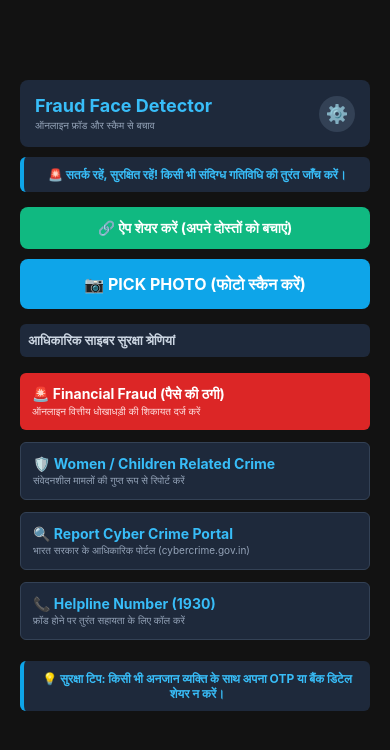
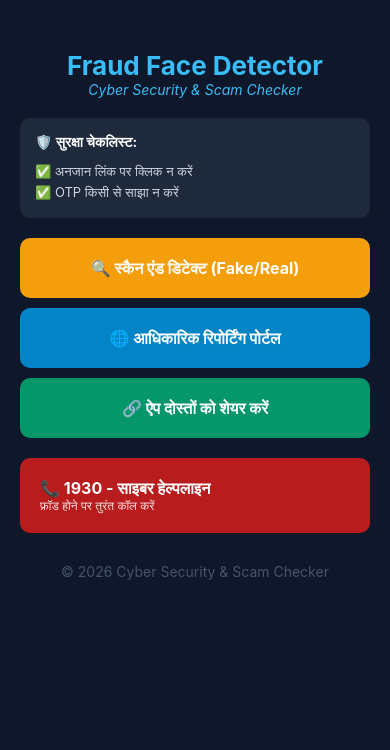
Before and after one commit to aashishkevat975-cyber/Deepfake-Shield, a React Native app: screen / in a window 390 px wide. Shown: the top 750 px of the page. Built offline with nearby package versions, Linux system fonts and the light colour scheme.

Commit message:
Update App.js

```diff
--- a/App.js
+++ b/App.js
@@ -1,134 +1,88 @@
 import React, { useState } from 'react';
-import { StyleSheet, Text, View, TouchableOpacity, Linking, ScrollView, Share } from 'react-native';
+import { StyleSheet, Text, View, TouchableOpacity, ScrollView, Share, Linking, Alert } from 'react-native';
+import { WebView } from 'react-native-webview';
 
 export default function App() {
-  const [showSettings, setShowSettings] = useState(false);
+  const [url, setUrl] = useState(null);
 
-  // ऐप शेयर करने का फंक्शन
-  const onShareApp = async () => {
-    try {
-      await Share.share({
-        message: 'सावधान! ऑनलाइन फ्रॉड और डीपफेक से बचने के लिए इस बेहतरीन "Fraud Face Detector" ऐप का इस्तेमाल करें और सुरक्षित रहें। अभी डाउनलोड करें!',
-      });
-    } catch (error) {
-      alert(error.message);
-    }
+  // 2. स्कैनिंग का स्मार्ट एनीमेशन
+  const startScan = () => {
+    Alert.alert("Scanning...", "सुरक्षा जाँच की जा रही है, कृपया प्रतीक्षा करें...");
+    setTimeout(() => {
+      Alert.alert("Result", "आपका डिवाइस सुरक्षित है! लेकिन हमेशा सतर्क रहें।");
+    }, 2000);
   };
 
+  // 5. बेहतर शेयरिंग
+  const onShareApp = async () => {
+    await Share.share({ message: 'सावधान! ऑनलाइन फ्रॉड से बचने के लिए "Fraud Face Detector" ऐप इस्तेमाल करें। डाउनलोड करें: [आपका लिंक]' });
+  };
+
+  // 1. इन-ऐप ब्राउजिंग (अगर URL सेट है तो WebView खुलेगा)
+  if (url) {
+    return (
+      <View style={{ flex: 1, backgroundColor: '#0f172a' }}>
+        <View style={styles.webHeader}>
+          <TouchableOpacity onPress={() => setUrl(null)}><Text style={{color:'#fff', fontWeight:'bold', fontSize:16}}>⬅ वापस जाएं</Text></TouchableOpacity>
+        </View>
+        <WebView source={{ uri: url }} />
+      </View>
+    );
+  }
+
   return (
-    <View style={styles.container}>
-      {/* सेटिंग्स पेज */}
-      {showSettings ? (
-        <ScrollView style={styles.container}>
-          <TouchableOpacity style={styles.backBtn} onPress={() => setShowSettings(false)}>
-            <Text style={styles.backBtnText}>⬅ वापस जाएं</Text>
-          </TouchableOpacity>
+    <ScrollView style={styles.container}>
+      {/* Title & Sub-title */}
+      <View style={styles.header}>
+        <Text style={styles.headerTitle}>Fraud Face Detector</Text>
+        <Text style={styles.subTitle}>Cyber Security & Scam Checker</Text>
+      </View>
 
-          <Text style={styles.settingsHeading}>Settings & Info</Text>
+      {/* 3. सुरक्षा चेकलिस्ट */}
+      <View style={styles.checklist}>
+        <Text style={{color:'#fff', fontWeight:'bold', marginBottom:10}}>🛡️ सुरक्षा चेकलिस्ट:</Text>
+        <Text style={styles.checkText}>✅ अनजान लिंक पर क्लिक न करें</Text>
+        <Text style={styles.checkText}>✅ OTP किसी से साझा न करें</Text>
+      </View>
 
-          <TouchableOpacity style={styles.settingItem} onPress={() => Linking.openURL('https://cybercrime.gov.in')}>
-            <Text style={styles.settingTitle}>🌐 आधिकारिक साइबर क्राइम पोर्टल</Text>
-            <Text style={styles.settingSub}>cybercrime.gov.in पर जाएं</Text>
-          </TouchableOpacity>
+      {/* 4. कलर कोडिंग वाले बटन्स */}
+      <TouchableOpacity style={styles.orangeBtn} onPress={startScan}>
+        <Text style={styles.btnText}>🔍 स्कैन एंड डिटेक्ट (Fake/Real)</Text>
+      </TouchableOpacity>
 
-          <TouchableOpacity style={styles.settingItem} onPress={() => alert('Fraud Face Detector ऐप ऑनलाइन स्कैम, फेक फोटो और फ्रॉड से सतर्क रहने के लिए बनाया गया है।')}>
-            <Text style={styles.settingTitle}>ℹ️ हमारे बारे में (About Us)</Text>
-            <Text style={styles.settingSub}>ऐप की जानकारी और उद्देश्य</Text>
-          </TouchableOpacity>
+      <TouchableOpacity style={styles.blueBtn} onPress={() => setUrl('https://cybercrime.gov.in')}>
+        <Text style={styles.btnText}>🌐 आधिकारिक रिपोर्टिंग पोर्टल</Text>
+      </TouchableOpacity>
 
-          <TouchableOpacity style={styles.settingItem} onPress={onShareApp}>
-            <Text style={styles.settingTitle}>📤 ऐप शेयर करें</Text>
-            <Text style={styles.settingSub}>दोस्तों और परिवार के साथ साझा करें</Text>
-          </TouchableOpacity>
+      <TouchableOpacity style={styles.greenBtn} onPress={onShareApp}>
+        <Text style={styles.btnText}>🔗 ऐप दोस्तों को शेयर करें</Text>
+      </TouchableOpacity>
 
-          <TouchableOpacity style={styles.settingItem} onPress={() => alert('किसी भी सहायता के लिए भारत सरकार के साइबर हेल्पलाइन नंबर 1930 पर कॉल करें।')}>
-            <Text style={styles.settingTitle}>📞 सहायता और फीडबैक (Support)</Text>
-            <Text style={styles.settingSub}>मदद और संपर्क जानकारी</Text>
-          </TouchableOpacity>
-        </ScrollView>
-      ) : (
-        /* मुख्य होम स्क्रीन */
-        <ScrollView style={styles.container}>
-          <View style={styles.header}>
-            <View>
-              <Text style={styles.headerTitle}>Fraud Face Detector</Text>
-              <Text style={styles.headerSub}>ऑनलाइन फ्रॉड और स्कैम से बचाव</Text>
-            </View>
-            {/* सेटिंग्स आइकॉन बटन */}
-            <TouchableOpacity style={styles.settingsIconBtn} onPress={() => setShowSettings(true)}>
-              <Text style={styles.settingsIconText}>⚙️</Text>
-            </TouchableOpacity>
-          </View>
+      {/* 6. हेल्पलाइन का सीधा बटन */}
+      <TouchableOpacity style={styles.redCard} onPress={() => Linking.openURL('tel:1930')}>
+        <Text style={styles.cardTitle}>📞 1930 - साइबर हेल्पलाइन</Text>
+        <Text style={styles.cardSub}>फ्रॉड होने पर तुरंत कॉल करें</Text>
+      </TouchableOpacity>
 
-          <View style={styles.motivationBox}>
-            <Text style={styles.motivationText}>🚨 सतर्क रहें, सुरक्षित रहें! किसी भी संदिग्‍ध गतिविधि की तुरंत जाँच करें।</Text>
-          </View>
-
-          {/* ऐप शेयर करने वाला बटन */}
-          <TouchableOpacity style={styles.shareAppBtn} onPress={onShareApp}>
-            <Text style={styles.shareAppText}>🔗 ऐप शेयर करें (अपने दोस्तों को बचाएं)</Text>
-          </TouchableOpacity>
-
-          {/* मुख्य फोटो स्कैनिंग बटन */}
-          <TouchableOpacity style={styles.pickPhotoBtn} onPress={() => Linking.openURL('https://cybercrime.gov.in')}>
-            <Text style={styles.pickPhotoText}>📷 PICK PHOTO (फोटो स्कैन करें)</Text>
-          </TouchableOpacity>
-
-          <Text style={styles.sectionTitle}>आधिकारिक साइबर सुरक्षा श्रेणियां</Text>
-
-          <TouchableOpacity style={[styles.btnBox, styles.alertBtn]} onPress={() => Linking.openURL('https://cybercrime.gov.in')}>
-            <Text style={styles.btnBoldWhite}>🚨 Financial Fraud (पैसे की ठगी)</Text>
-            <Text style={styles.btnSpanWhite}>ऑनलाइन वित्तीय धोखाधड़ी की शिकायत दर्ज करें</Text>
-          </TouchableOpacity>
-
-          <TouchableOpacity style={styles.btnBox} onPress={() => Linking.openURL('https://cybercrime.gov.in')}>
-            <Text style={styles.btnBold}>🛡️ Women / Children Related Crime</Text>
-            <Text style={styles.btnSpan}>संवेदनशील मामलों की गुप्त रूप से रिपोर्ट करें</Text>
-          </TouchableOpacity>
-
-          <TouchableOpacity style={styles.btnBox} onPress={() => Linking.openURL('https://cybercrime.gov.in')}>
-            <Text style={styles.btnBold}>🔍 Report Cyber Crime Portal</Text>
-            <Text style={styles.btnSpan}>भारत सरकार के आधिकारिक पोर्टल (cybercrime.gov.in)</Text>
-          </TouchableOpacity>
-
-          <TouchableOpacity style={styles.btnBox} onPress={() => Linking.openURL('https://cybercrime.gov.in')}>
-            <Text style={styles.btnBold}>📞 Helpline Number (1930)</Text>
-            <Text style={styles.btnSpan}>फ्रॉड होने पर तुरंत सहायता के लिए कॉल करें</Text>
-          </TouchableOpacity>
-
-          <View style={[styles.motivationBox, {marginTop: 15}]}>
-            <Text style={styles.motivationText}>💡 सुरक्षा टिप: किसी भी अनजान व्यक्ति के साथ अपना OTP या बैंक डिटेल शेयर न करें।</Text>
-          </View>
-        </ScrollView>
-      )}
-    </View>
+      <Text style={styles.footer}>© 2026 Cyber Security & Scam Checker</Text>
+    </ScrollView>
   );
 }
 
 const styles = StyleSheet.create({
-  container: { flex: 1, backgroundColor: '#121212', padding: 10, paddingTop: 40 },
-  header: { backgroundColor: '#1e293b', padding: 15, borderRadius: 8, flexDirection: 'row', justifyContent: 'space-between', alignItems: 'center', marginBottom: 10 },
-  headerTitle: { fontSize: 18, fontWeight: 'bold', color: '#38bdf8' },
-  headerSub: { fontSize: 10, color: '#94a3b8', marginTop: 3 },
-  settingsIconBtn: { backgroundColor: '#334155', width: 36, height: 36, borderRadius: 18, justifyContent: 'center', alignItems: 'center' },
-  settingsIconText: { fontSize: 18 },
-  motivationBox: { backgroundColor: '#1e293b', padding: 10, borderRadius: 6, marginBottom: 10, borderLeftWidth: 4, borderLeftColor: '#0ea5e9' },
-  motivationText: { fontSize: 12, fontWeight: 'bold', color: '#38bdf8', textAlign: 'center' },
-  sectionTitle: { backgroundColor: '#1e293b', color: '#cbd5e1', padding: 8, borderRadius: 6, fontSize: 13, fontWeight: 'bold', marginVertical: 10 },
-  shareAppBtn: { backgroundColor: '#10b981', padding: 12, borderRadius: 8, alignItems: 'center', marginVertical: 5 },
-  shareAppText: { color: 'white', fontSize: 14, fontWeight: 'bold' },
-  pickPhotoBtn: { backgroundColor: '#0ea5e9', padding: 15, borderRadius: 8, alignItems: 'center', marginVertical: 5 },
-  pickPhotoText: { color: 'white', fontSize: 16, fontWeight: 'bold' },
-  btnBox: { backgroundColor: '#1e293b', padding: 12, borderRadius: 6, marginVertical: 6, borderWidth: 1, borderColor: '#334155' },
-  alertBtn: { backgroundColor: '#dc2626', borderWidth: 0 },
-  btnBold: { fontSize: 14, fontWeight: 'bold', color: '#38bdf8' },
-  btnSpan: { fontSize: 10, color: '#94a3b8', marginTop: 2 },
-  btnBoldWhite: { fontSize: 14, fontWeight: 'bold', color: 'white' },
-  btnSpanWhite: { fontSize: 10, color: '#fee2e2', marginTop: 2 },
-  backBtn: { backgroundColor: '#ef4444', padding: 10, borderRadius: 6, marginBottom: 15, alignSelf: 'flex-start' },
-  backBtnText: { color: 'white', fontWeight: 'bold', fontSize: 14 },
-  settingsHeading: { fontSize: 22, fontWeight: 'bold', color: '#fff', marginBottom: 15 },
-  settingItem: { backgroundColor: '#1e293b', padding: 15, borderRadius: 6, marginVertical: 6, borderWidth: 1, borderColor: '#334155' },
-  settingTitle: { fontSize: 15, fontWeight: 'bold', color: '#38bdf8' },
-  settingSub: { fontSize: 11, color: '#94a3b8', marginTop: 3 },
+  container: { flex: 1, backgroundColor: '#0f172a', padding: 20, paddingTop: 50 },
+  webHeader: { height: 70, backgroundColor: '#1e293b', justifyContent: 'center', paddingHorizontal: 20, paddingTop: 20 },
+  header: { marginBottom: 20, alignItems: 'center' },
+  headerTitle: { fontSize: 26, fontWeight: 'bold', color: '#38bdf8' },
+  subTitle: { fontSize: 14, color: '#38bdf8', fontStyle: 'italic' },
+  checklist: { backgroundColor: '#1e293b', padding: 15, borderRadius: 10, marginBottom: 20 },
+  checkText: { color: '#cbd5e1', fontSize: 13, marginVertical: 2 },
+  orangeBtn: { backgroundColor: '#f59e0b', padding: 20, borderRadius: 10, marginBottom: 10 },
+  blueBtn: { backgroundColor: '#0284c7', padding: 20, borderRadius: 10, marginBottom: 10 },
+  greenBtn: { backgroundColor: '#059669', padding: 20, borderRadius: 10, marginBottom: 20 },
+  redCard: { backgroundColor: '#b91c1c', padding: 20, borderRadius: 10, marginBottom: 20 },
+  btnText: { color: '#fff', textAlign: 'center', fontWeight: 'bold', fontSize: 16 },
+  cardTitle: { color: '#fff', fontSize: 16, fontWeight: 'bold' },
+  cardSub: { color: '#fee2e2', fontSize: 12 },
+  footer: { textAlign: 'center', color: '#475569', marginTop: 10, marginBottom: 40 }
 });
```
